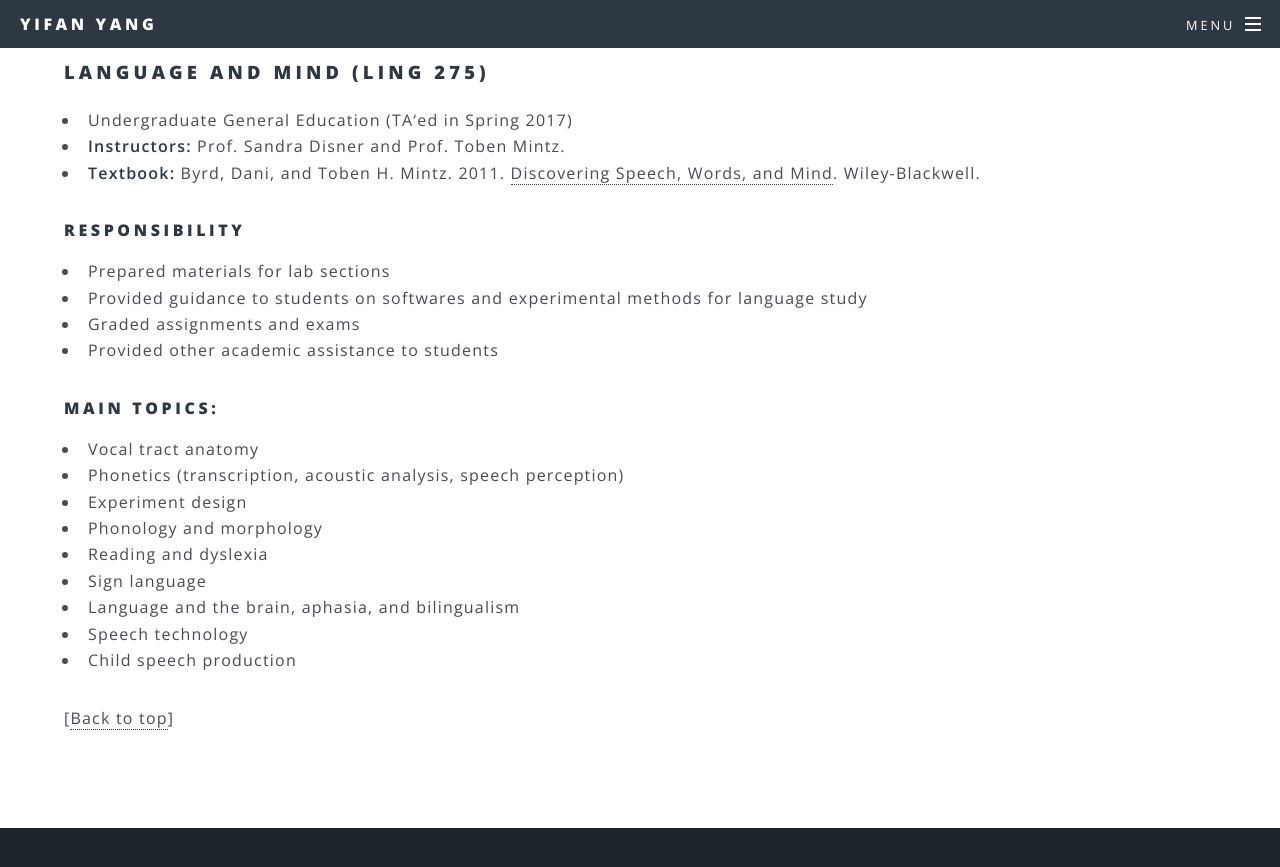
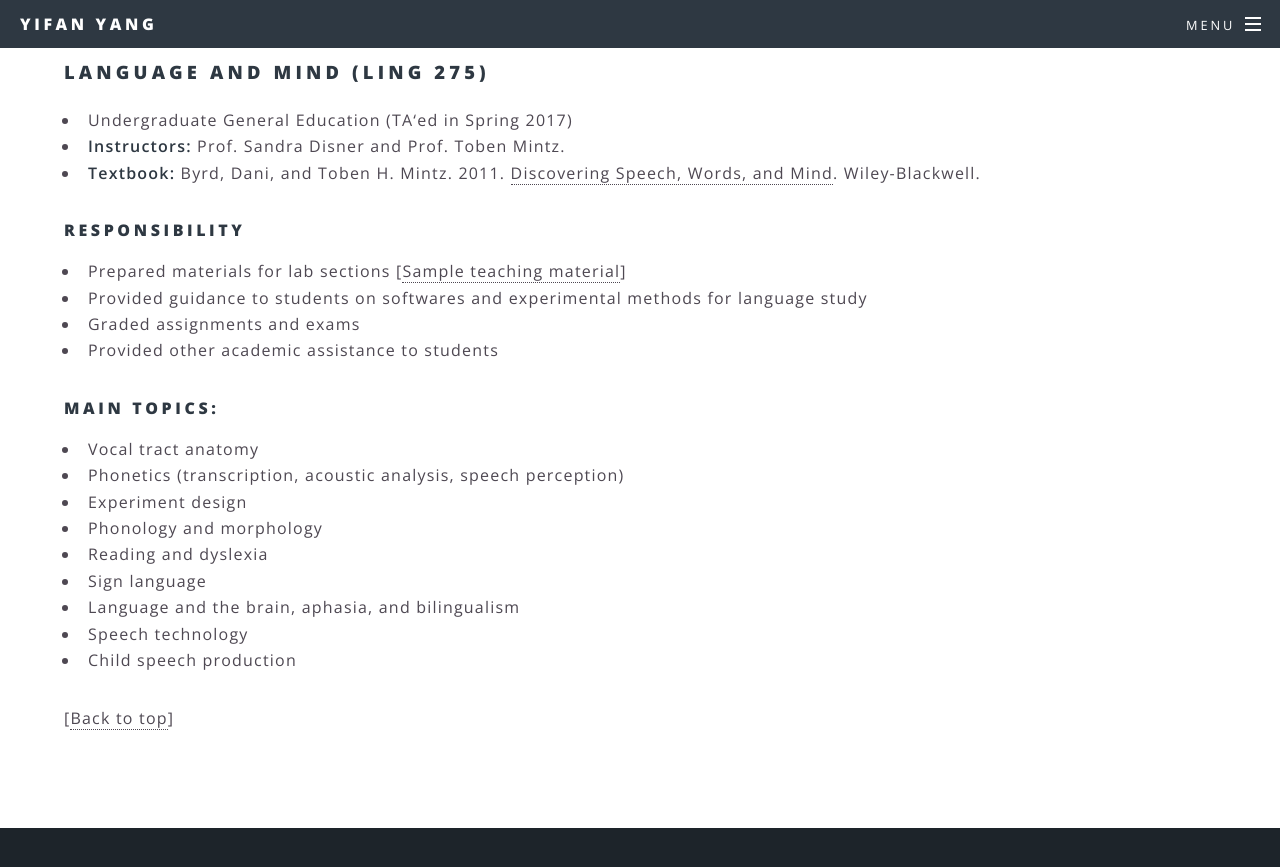
Before and after one commit to MuxuanHe/MuxuanHe, a Jekyll site: the page built from 3Teaching.html, in a window 1280 px wide and 900 px high, scrolled down 2601 px. Shown: the top 867 px of the window. Built offline with Jekyll 4.4.1, drawn with Linux system fonts in a browser that asks for light colours.

Commit message:
sample teaching material

```diff
--- a/3Teaching.html
+++ b/3Teaching.html
@@ -115,7 +115,7 @@ title: Teaching
 
 	<h4>Responsibility</h4>
 		<ul>
-			<li>Prepared materials for lab sections</li>
+			<li>Prepared materials for lab sections [<a href="/Handouts/LING 115_Unit 1_handout.pdf">Sample teaching material</a>]</li>
 			<li>Provided guidance to students on softwares and
 				experimental methods for language study</li>
 			<li>Graded assignments and exams</li>
```
Also changed, not shown: 1 other file.
